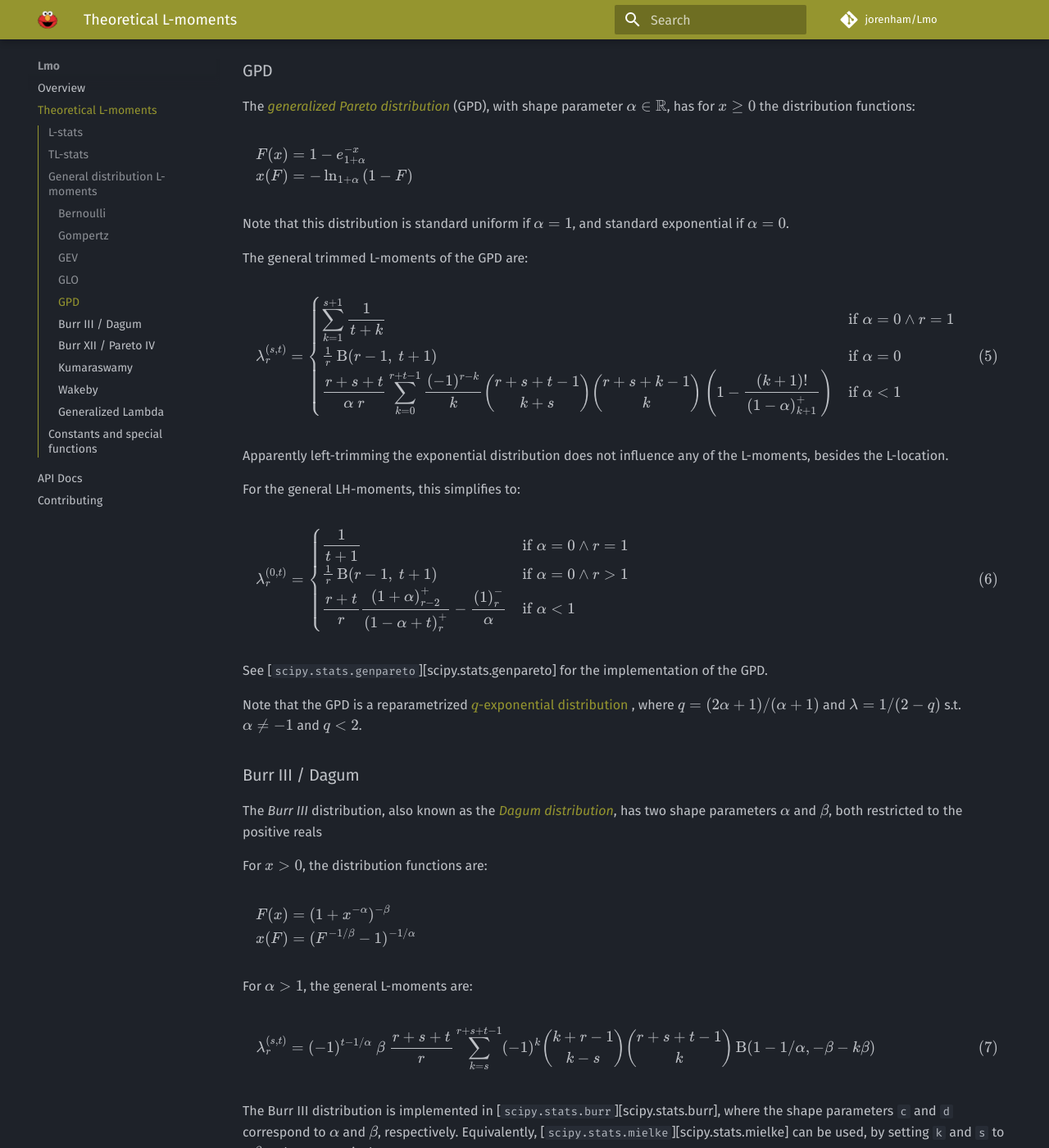
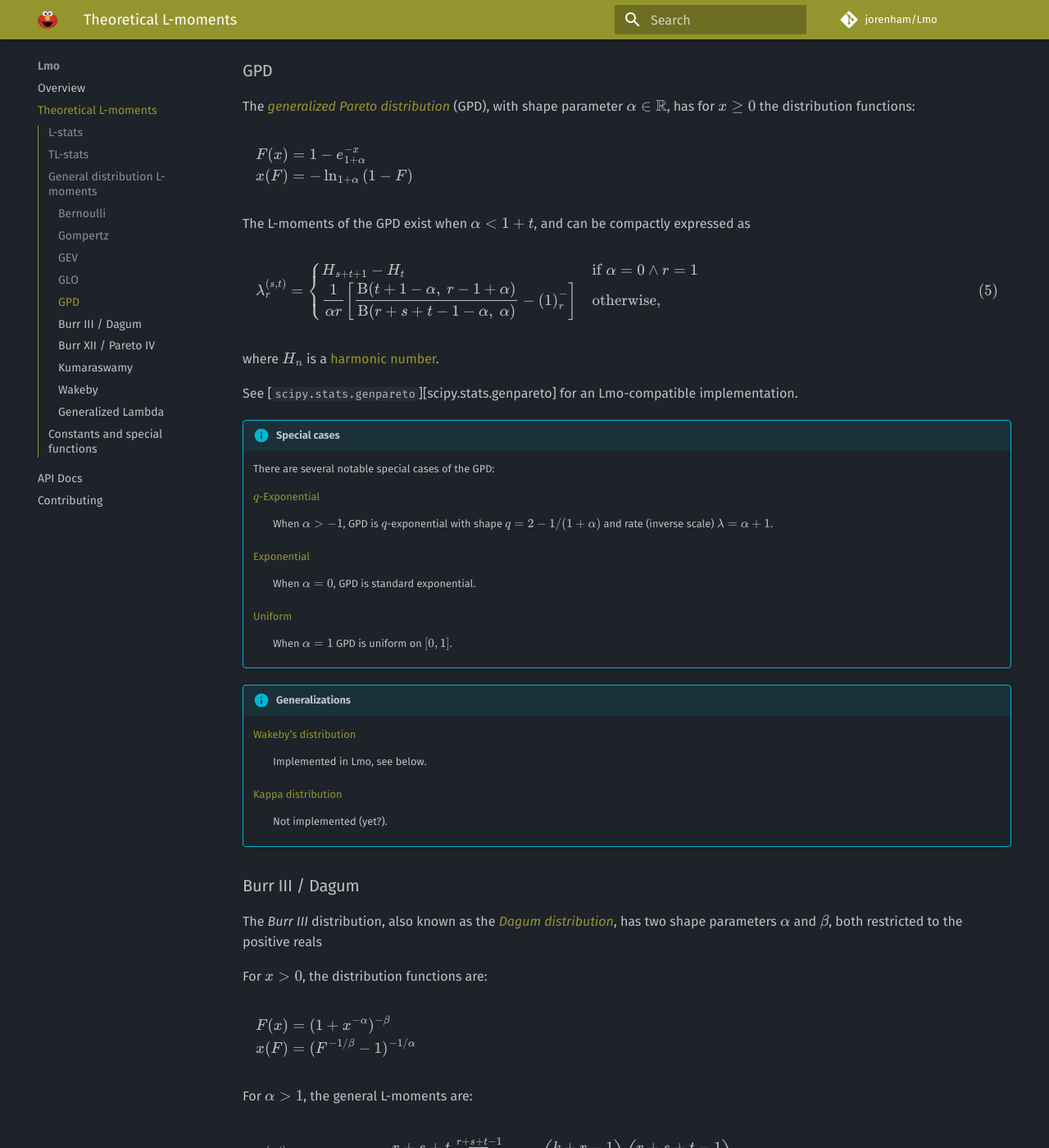
Before and after one commit to jorenham/Lmo, an MkDocs documentation site: the page built from docs/distributions.md, in a window 1280 px wide and 1400 px high, scrolled down 5201 px. Shown: the whole window at 82% size. Built offline with MkDocs 1.6.1 and Material for MkDocs 9.7.7, drawn with Linux system fonts in a browser that asks for light colours; comment, search, counter and statistics services are not loaded.

Commit message:
a better story around general GPD's L-moments

```diff
--- a/docs/distributions.md
+++ b/docs/distributions.md
@@ -869,59 +869,54 @@
     \end{align*}
 \]
 
-Note that this distribution is standard uniform if \( \alpha = 1 \), and
-standard exponential if \( \alpha = 0 \).
 
-The general trimmed L-moments of the GPD are:
+The L-moments of the GPD exist when \( \alpha < 1 + t \), and can be
+compactly expressed as
 
 \[
     \begin{equation}
         \tlmoment{s,t}{r} = \begin{cases}
-            \displaystyle \sum_{k = 1}^{s + 1} \frac{1}{t + k}
+            \displaystyle H_{s + t + 1} - H_t
                 & \text{if } \alpha = 0 \wedge r = 1 \\
-            \frac{1}{r} \B(r - 1,\ t + 1)
-                & \text{if } \alpha = 0 \\
-            \displaystyle \frac{r + s + t}{\alpha \ r} \sum_{k = 0}^{r + t - 1}
-                \frac{(-1)^{r - k}}{k}
-                \binom{r + s + t - 1}{k + s}
-                \binom{r + s + k - 1}{k}
-                \left(
-                    1 - \frac{(k + 1)!}{\rfact{1 - \alpha}{k + 1}}
-                \right)
-                & \text{if } \alpha < 1
+            \displaystyle \frac{1}{\alpha r} \left[
+                \frac
+                    {\B(t + 1 - \alpha,\ r - 1 + \alpha)}
+                    {\B(r + s + t - 1 - \alpha,\ \alpha)}
+                - \ffact{1}{r}
+            \right]
+                & \text{otherwise,}
         \end{cases}
         \label{eq:lr_gpd}
     \end{equation}
 \]
 
-Apparently left-trimming the exponential distribution does not influence any
-of the L-moments, besides the L-location.
+where \( H_n \) is a [harmonic number](#def-harmonic).
 
-For the general LH-moments, this simplifies to:
+See [`scipy.stats.genpareto`][scipy.stats.genpareto] for an Lmo-compatible
+implementation.
 
-\[
-    \begin{equation}
-        \tlmoment{0,t}{r} = \begin{cases}
-             \displaystyle \frac{1}{t + 1}
-                & \text{if } \alpha = 0 \wedge r = 1 \\
-            \frac{1}{r} \B(r - 1,\ t + 1)
-                & \text{if } \alpha = 0 \wedge r > 1 \\
-            \displaystyle \frac{r + t}{r}
-                \frac{\rfact{1 + \alpha}{r - 2}}{\rfact{1 - \alpha + t}{r}}
-                - \frac{\ffact{1}{r}}{\alpha}
-                & \text{if } \alpha < 1
-        \end{cases}
-        \label{eq:lhr_gpd}
-    \end{equation}
-\]
+!!! info "Special cases"
 
-See [`scipy.stats.genpareto`][scipy.stats.genpareto] for the implementation of
-the GPD.
+    There are several notable special cases of the GPD:
 
-Note that the GPD is a reparametrized [\( q \)-exponential distribution
-](https://wikipedia.org/wiki/Q-exponential_distribution), where
-\( q = (2 \alpha + 1) / (\alpha + 1) \) and \( \lambda = 1 / (2 - q) \) s.t.
-\( \alpha \neq -1 \) and \( q < 2 \).
+    [\( q \)-Exponential](https://wikipedia.org/wiki/Q-exponential_distribution)
+    :   When \( \alpha > -1 \), GPD is \( q \)-exponential with shape
+        \( q = 2 - 1 / (1 + \alpha) \) and rate (inverse scale)
+        \( \lambda = \alpha + 1 \).
+
+    [Exponential](https://wikipedia.org/wiki/Exponential_distribution)
+    :   When \( \alpha = 0 \), GPD is standard exponential.
+
+    [Uniform](https://wikipedia.org/wiki/Continuous_uniform_distribution)
+    :   When \( \alpha = 1 \) GPD is uniform on \( [0, 1] \).
+
+!!! info "Generalizations"
+
+    [Wakeby's distribution](#wakeby)
+    :   Implemented in Lmo, see below.
+
+    [Kappa distribution](https://doi.org/10.1147/rd.383.0251)
+    :   Not implemented (yet?).
 
 ### Burr III / Dagum
 
```
